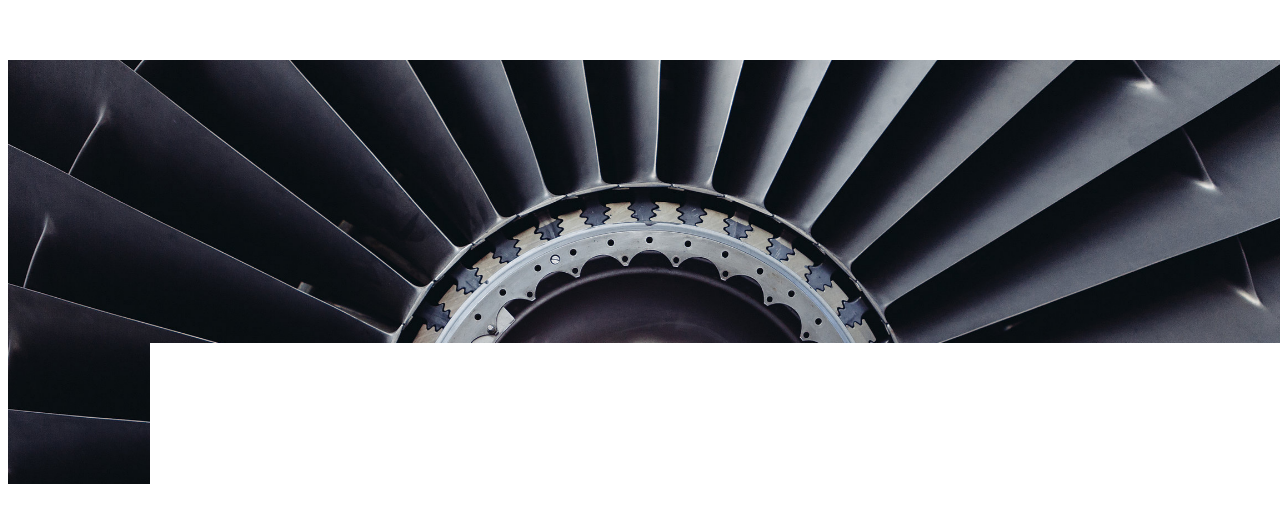
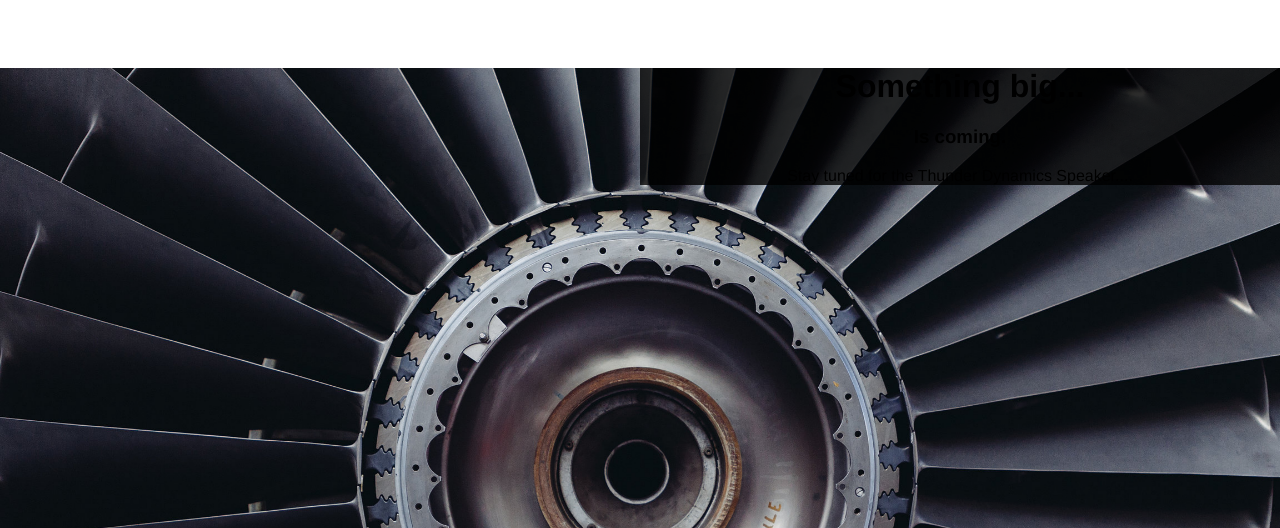
Before and after one commit to ThunderDynamics/oldsite, a plain HTML site: page index.html in a window 1280 px wide. Shown: the part 572-1100 px from the top of the page. Drawn offline with Linux system fonts and the light colour scheme.

Commit message:
Update index.html

```diff
--- a/index.html
+++ b/index.html
@@ -4,11 +4,15 @@
     * {
       font-family: 'Helvetica';
     }
+    body {
+      margin: 0;
+    }
     .bgimg {
       width: 100%;
       height: 100%;
       position: fixed;
       object-fit: cover;
+      z-index: -10;
     }
     .big {
       height: 50%;
```
Lines whose indentation alone changed are shown as unchanged.
